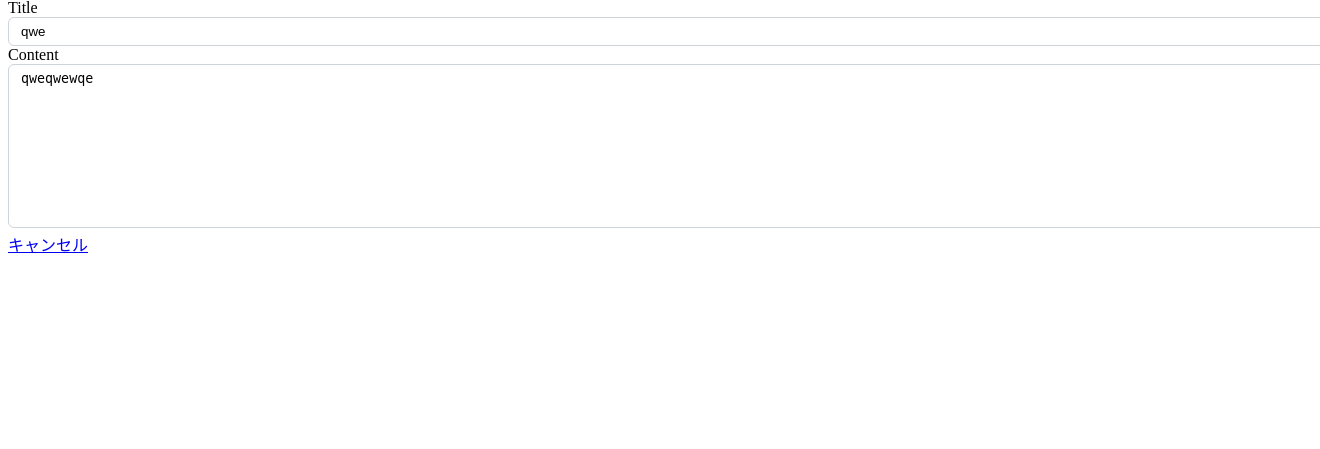
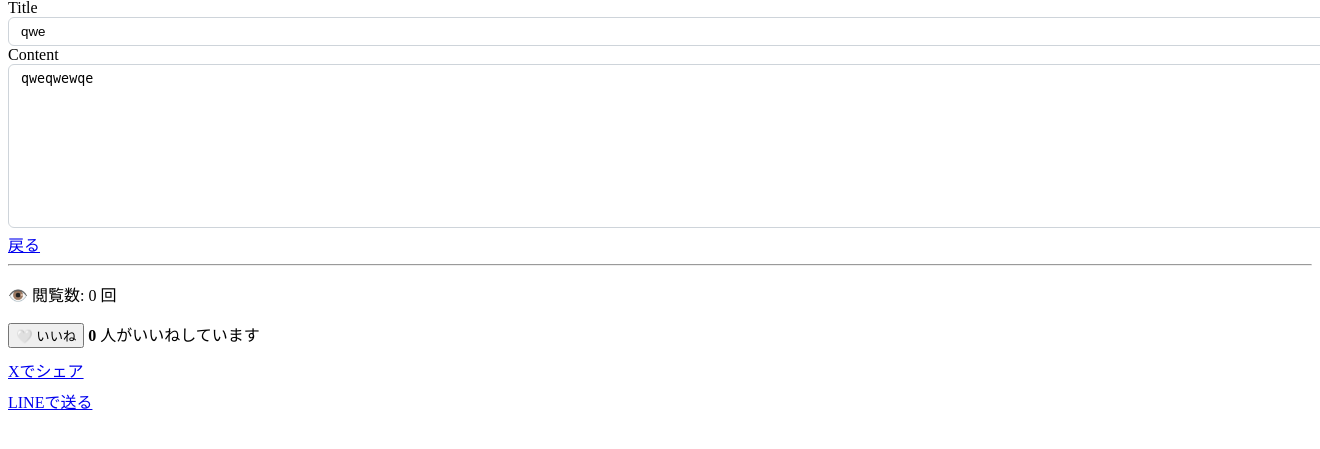
Before and after one commit to nnjrg248-debug/BLOGapp_Anywhere, a Django app: page /edit/4 in a window 1320 px wide; the page is wider, and only the part inside the window is pictured. Shown: the part 108-557 px from the top of that part. Run offline with Django 5.2, Linux system fonts and the light colour scheme; data comes from the database, SQL or seed files in the repository.

Commit message:
いいね機能とかつけたがまだ機能しない

```diff
--- a/Suggestion/templates/edit/base.html
+++ b/Suggestion/templates/edit/base.html
@@ -8,6 +8,20 @@
     <!-- Bootstrap CSSの読み込み -->
 <!-- 速度遅い場合「htmlファイルのhttps://で始まる行が原因でないか」とのことで以下をコメントにしたらはやくなった　-->
     <!-- <link href="https://jsdelivr.net" rel="stylesheet"> -->
+      <!-- 検索エンジン用の説明文 -->
+    <meta name="description" content="{{ post.content|truncatechars:100 }}">
+
+    <!-- OGP設定（SNS用） -->
+    <meta property="og:title" content="{{ post.title }} | 私のブログ">
+    <meta property="og:description" content="{{ post.content|truncatechars:100 }}">
+    <meta property="og:type" content="article">
+    <meta property="og:url" content="{{ request.build_absolute_uri }}">
+    <!-- 記事に画像がある場合はそのURL、ない場合はデフォルト画像 -->
+    <meta property="og:image" content="{% if post.image %}{{ post.image.url }}{% else %}https://example.com{% endif %}">
+
+    <!-- X（旧Twitter）用のカード設定 -->
+    <meta name="twitter:card" content="summary_large_image">
+
 </head>
 <body class="bg-light">
 
--- a/Suggestion/templates/edit/memo_form.html
+++ b/Suggestion/templates/edit/memo_form.html
@@ -29,25 +29,70 @@
                                 ✨ AIに続きを書いてもらう
                             </button>
                         {% endif %}
+
                     {% endif %}
                     {#--ここまで--#}
 
                 </div>
             {% endfor %}
+            {# ========================================== #}
+            {# ボタンエリアの切り替え                      #}
+            {# ========================================== #}
             {% if user.is_authenticated %}
+                {# ログイン時：保存して送信できる #}
                 <button type="submit" class="btn btn-success">保存する</button>
                 <a href="{% url 'memo_list' %}" class="btn btn-secondary">キャンセル</a>
             {% else %}
-            <a href="{% url 'memo_list' %}" class="btn btn-secondary">キャンセル</a>
+                {# 非ログイン時：送信ボタンは置かない #}
+                <a href="{% url 'memo_list' %}" class="btn btn-secondary">戻る</a>
             {% endif %}
-        </form>
+        </form> {# 常にここでフォームを閉じます #}
+
+        {# ========================================== #}
+        {# 非ログイン時のみ表示する統計情報・SNSエリア  #}
+        {# ========================================== #}
+        {% if not user.is_authenticated %}
+            <hr>
+
+            <p class="text-muted">👁️ 閲覧数: {{ memo.views_count|default:0 }} 回</p>
+
+            {# いいね機能ボタン #}
+            <div class="d-flex align-items-center gap-3 mb-3">
+                <button type="button" id="like-btn" class="btn btn-light" data-post-id="{{ memo.id }}">
+                    {% if user in memo.likes.all %}❤️ 取消{% else %}🤍 いいね{% endif %}
+                </button>
+                <span><strong id="like-count">{{ memo.total_likes|default:0 }}</strong> 人がいいねしています</span>
+            </div>
+
+            {# SNSシェアボタン：間隔を空けて横並び #}
+            <div style="display: flex;flex-direction: column;  gap: 7px;margin-top: 10px;" class="mb-4">
+                            <!-- X (旧Twitter) シェアボタン -->
+                <a href="https://x.com{{ request.build_absolute_uri|urlencode }}&text={{ post.title|urlencode }}" target="_blank" class="btn btn-dark w-100">
+                    Xでシェア
+                </a>
+
+                <!-- LINE 送信ボタン -->
+                <a href="https://line.me{{ request.build_absolute_uri|urlencode }}" target="_blank" class="btn btn-success w-100">
+                    LINEで送る
+                </a>
+            </div>
+        {% endif %}
+
     </div>
 </div>
+
 <style>
-    /* 簡易的に入力欄をBootstrap風にするCSS */
-    input, textarea { width: 100%; border: 1px solid #ced4da; border-radius: 0.375rem; padding: 0.375rem 0.75rem; }
-
-
+    input, textarea {
+        width: 100%;
+        border: 1px solid #ced4da;
+        border-radius: 0.375rem;
+        padding: 0.375rem 0.75rem;
+    }
+    /* 非ログイン時（編集不可）の入力欄の見た目を少しグレーにする
+    fieldset[disabled] input, fieldset[disabled] textarea {
+        background-color: #e9ecef;
+        cursor: not-allowed;
+    } */
     .ai-used {
         border-color: #6c757d !important;
         color: #6c757d !important;
@@ -56,18 +101,19 @@
         cursor: not-allowed;
     }
 </style>
+
 {# JavaScriptを追加 #}
 <script>
 let aiUsed = false;
-document.getElementById('ai-btn').addEventListener('click', function() {
-    // 1. Djangoの自動生成IDを取得 (nameがtextならid_textになります)
-    // お使いのモデルのフィールド名が 'text' 以外ならここを書き換えてください
-
+// ★変更点：非ログイン時にエラーでクラッシュしないよう、ボタンが存在するときだけ動かすガードを入れます
+const aiBtn = document.getElementById('ai-btn');
+if (aiBtn) {
+    aiBtn.addEventListener('click', function() {
         if (aiUsed) {
             alert('もうしわけありません、使用できるの１回までです。')
-        return;  // ← すでに使っていたら何もしない
+            return;
         }
-    aiUsed = true;  // ← ここで「1回使った」と記録
+        aiUsed = true;
 
         const textArea = document.getElementById('id_text') || document.getElementById('id_content');
 
@@ -79,17 +125,14 @@ document.getElementById('ai-btn').addEventListener('click', function() {
         const currentText = textArea.value;
         const btn = this;
 
-    // ボタンを無効化
         btn.innerText = "AIが執筆中...";
         btn.disabled = true;
+        btn.classList.add("ai-used");
 
-    btn.classList.add("ai-used");
-    // Viewへリクエスト送信
         fetch("{% url 'ai_generate' %}?text=" + encodeURIComponent(currentText))
             .then(response => response.json())
             .then(data => {
                 if (data.result) {
-                // AIの回答を末尾に追加
                     textArea.value += (textArea.value ? "\n\n" : "") + data.result;
                 } else {
                     alert("AIから返答がありませんでした。APIの設定や残高を確認してください。");
@@ -104,40 +147,58 @@ document.getElementById('ai-btn').addEventListener('click', function() {
                 btn.disabled = false;
             });
     });
+}
+</script>
 
-
-</script>
 <script>
 document.addEventListener('DOMContentLoaded', function() {
-    // 独自につけた id="error-message" の要素を取得します
     const errorMessage = document.getElementById('error-message');
-
-    // エラーメッセージが存在し、かつ中身が空っぽではない場合だけ動かす
     if (errorMessage && errorMessage.innerText.trim() !== "") {
-
-        // 画面のどこかをクリックした瞬間に消す
         document.addEventListener('click', function() {
             errorMessage.style.display = 'none';
         }, { once: true });
 
-        // キーボードで何か入力された瞬間に消す
         document.addEventListener('keydown', function() {
             errorMessage.style.display = 'none';
         }, { once: true });
     }
 });
 </script>
+
 <script>
 document.addEventListener('DOMContentLoaded', function() {
-    // Djangoから送られたエラーテキストをJavaScriptに渡す
-    // {{ form.title.errors.0|default:'' }} の内容が存在するかチェック
     const errorText = "{{ form.title.errors.0|escapejs }}";
-
     if (errorText.trim() !== "") {
-        // メッセージボックスを表示
         alert(errorText);
     }
 });
+</script>
+
+<script>
+// ★変更点：非ログイン時（いいねボタンがあるとき）だけイベントを設定するガードを入れます
+const likeBtn = document.getElementById('like-btn');
+if (likeBtn) {
+    likeBtn.addEventListener('click', function() {
+        const postId = this.getAttribute('data-post-id');
+
+        fetch(`/post/${postId}/like/`, {
+            method: 'POST',
+            headers: {
+                'X-CSRFToken': '{{ csrf_token }}',
+                'Content-Type': 'application/json'
+            }
+        })
+        .then(response => response.json())
+        .then(data => {
+            if (data.error) {
+                alert(data.error);
+            } else {
+                this.textContent = data.liked ? '❤️ 取消' : '🤍 いいね';
+                document.getElementById('like-count').textContent = data.total_likes;
+            }
+        });
+    });
+}
 </script>
 
 {% endblock %}
--- a/Suggestion/urls.py
+++ b/Suggestion/urls.py
@@ -17,6 +17,8 @@ from . import views: 現在と同じフォルダ内にある views.py を、モ
 '''
 urlpatterns=[
 
+  #  path('memo/<int:pk>/', views.post_detail, name='memo_detail'),
+    path('post/<int:pk>/like/', views.like_post, name='like_post'),
 
     path('',PostListView.as_view(),name='post_list'),                #これはひつよう←←←←←←←←どうして path('', views.memo_list, name='post_list'), が一番か？
 
--- a/Suggestion/views.py
+++ b/Suggestion/views.py
@@ -4,7 +4,7 @@ from dotenv import load_dotenv  # 👈 追加：.envファイルを読み込む
 from google import genai  # 👈 Geminiの公式ライブラリ（環境に合わせて変更してください）
 
 from django.shortcuts import render, redirect, get_object_or_404
-from .models import Memo,Post
+from .models import Memo
 from django.http import JsonResponse
 from openai import OpenAI
 from django.conf import settings
@@ -52,14 +52,14 @@ class PostListView(ListView):
 
 #2記事作成（ログインが必要）
 class PostCreateView(LoginRequiredMixin,CreateView):
-    model=Post
+    model=Memo
     fields=['title','']
     template_name='post_form.html'
     success_url=reverse_lazy('post_list')
 
 #3.記事編集(ログインが必要)
 class PostUpdateView(LoginRequiredMixin,UpdateView):
-    model=Post
+    model=Memo
     fields=['title','content']
     template_name='post_form.html'
     success_url=reverse_lazy('post_list')
@@ -176,6 +176,11 @@ def memo_edit(request,pk):
     memo= get_object_or_404(Memo, pk=pk)
          # ログインしていない、または投稿者本人ではない場合
     if not request.user.is_authenticated or memo.author != request.user:
+         # 💡 【閲覧数のカウント】非ログインユーザーのときだけ閲覧数を1増やす
+        if not request.user.is_authenticated:
+            memo.views_count += 1
+            memo.save()
+
         form = MemoForm(instance=memo)
 
         # 【追加】フォーム内のすべてのテキストボックスを読み取り専用（readonly）にする
@@ -184,7 +189,8 @@ def memo_edit(request,pk):
             # もしセレクトボックスやチェックボックスもある場合は、下の一行に変えてください
             # field.widget.attrs['disabled'] = True
 
-        return render(request, 'edit/memo_form.html', {'form': form, 'read_only': True})
+        return render(request, 'edit/memo_form.html', {'form': form})
+
     if request.method=="POST":
         #既存のデータ(instance=memo)をベースに入力内容(request.POST)を反映
         form=MemoForm(request.POST,instance=memo)
@@ -196,7 +202,10 @@ def memo_edit(request,pk):
     else:
         #編集画面を開いたときに、既存の内容をフォームに表示させる
         form=MemoForm(instance=memo)
-    return render(request,'edit/memo_form.html',{'form':form})
+    #return render(request,'edit/memo_form.html',{'form':form})
+# 💡 【重要】ここでも HTML（テンプレート）に 'memo' を一緒に渡すよう修正
+    return render(request, 'edit/memo_form.html', {'form': form, 'memo': memo})
+
 @login_required # これ追加で未ログイン時ここに飛ばされない
 def memo_delete(request,pk):
     memo=  get_object_or_404(Memo, pk=pk, author=request.user)
@@ -250,7 +259,22 @@ def ai_generate(request):
             return JsonResponse({'error': str(e)}, status=500)
 
 
+def like_post(request, pk):
+    if request.method == "POST" and request.user.is_authenticated:
+        post = get_object_or_404(Memo, pk=pk)
 
+        if post.likes.filter(id=request.user.id).exists():
+            post.likes.remove(request.user) # すでにいいねしてたら解除
+            liked = False
+        else:
+            post.likes.add(request.user)    # いいね追加
+            liked = True
+
+        return JsonResponse({
+            'liked': liked,
+            'total_likes': post.total_likes()
+        })
+    return JsonResponse({'error': 'ログインが必要です'}, status=400)
 
 def test_email_view(request):
     send_mail(
```
Also changed, not shown: Suggestion/models.py (+7 -4 lines), Suggestion/migrations/0003_post_likes_post_views_count.py (added), Suggestion/migrations/0004_remove_post_likes_remove_post_views_count.py (added), Suggestion/migrations/0005_delete_post_memo_likes_memo_views_count.py (added), db.sqlite3. Lines whose indentation alone changed are shown as unchanged.
